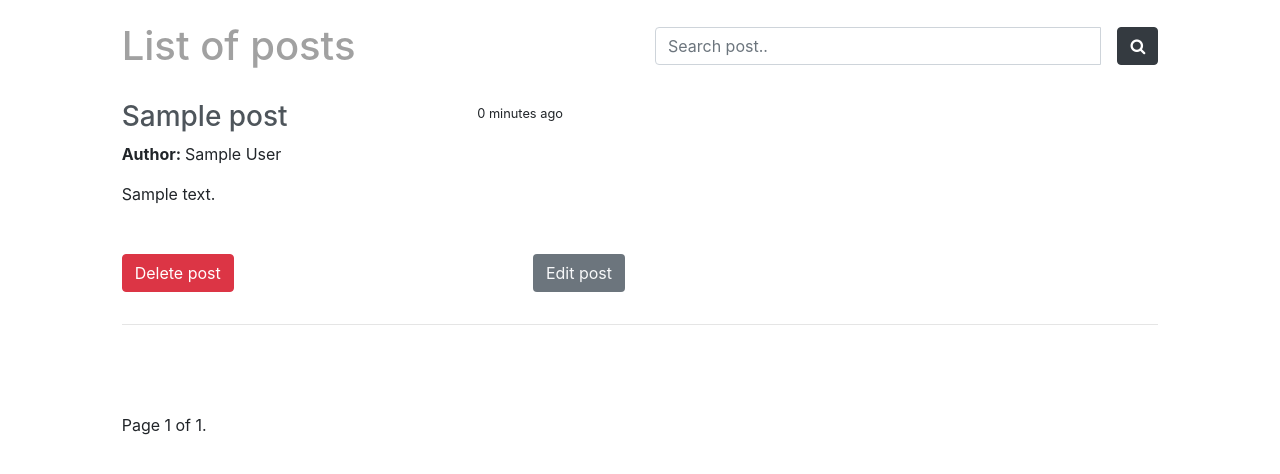
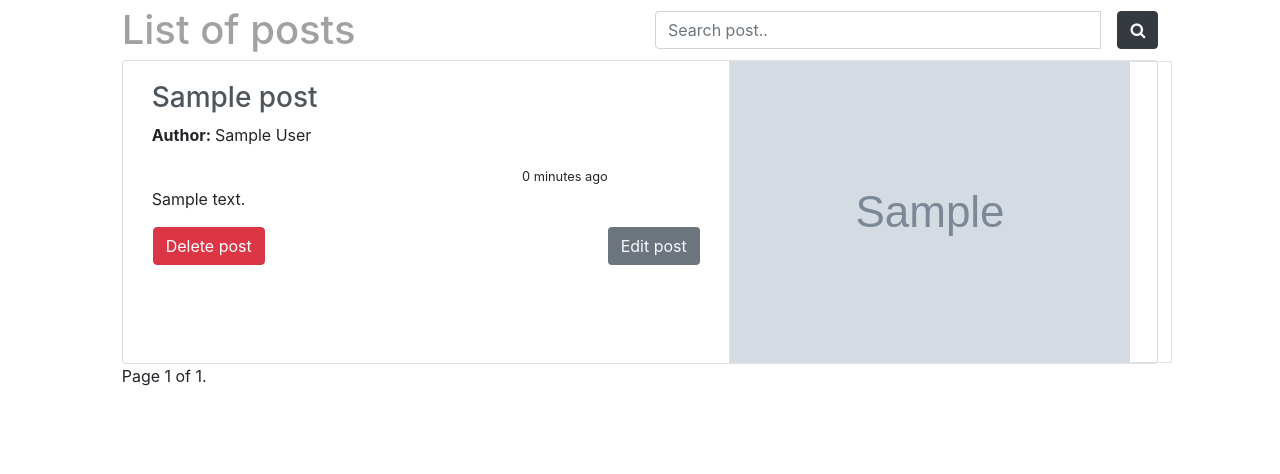
Before and after one commit to rewalkerof/microblog, a Django app: page /posts/ in a window 1280 px wide. Shown: the part 94-568 px from the top of the page. Run offline with Django 3.2, Linux system fonts and the light colour scheme; tables that the repository leaves empty hold one stand-in row (values such as "Sample post"); grey boxes marked "Sample" are stand-in pictures; some libraries are stand-ins or nearby versions.

Commit message:
refactoring posts_list and create template pagination

```diff
--- a/djblog/templates/base.html
+++ b/djblog/templates/base.html
@@ -16,7 +16,7 @@
 <body>
 {#{% include 'messages_display.html' %}#}
 {% include 'navbar.html' %}
-<div class="container-fluid w-80 py-3 col-lg-10 mx-auto">
+<div class="container-fluid">
     {% block content %}
 
     {% endblock %}
--- /dev/null
+++ b/djblog/templates/pagination.html
@@ -0,0 +1,15 @@
+<div class="pagination">
+    <span class="step-links">
+        {% if object_list.has_previous %}
+            <a href="?page={{ object_list.previous_page_number }}&q={{ request.GET.query }}">previous</a>
+        {% endif %}
+
+        <span class="current">
+            Page {{ object_list.number }} of {{ object_list.paginator.num_pages }}.
+        </span>
+
+        {% if object_list.has_next %}
+            <a href="?page={{ object_list.next_page_number }}&q={{ request.GET.query }}">next</a>
+        {% endif %}
+    </span>
+</div>
--- a/djblog/templates/post_list.html
+++ b/djblog/templates/post_list.html
@@ -2,12 +2,12 @@
 
 {% block content %}
     <div class="row">
-        <div class="col col-lg-12">
+        <div class="col-12 col-lg-10 mx-auto">
             <div class="row">
-                <div class="col col-4 ">
+                <div class="col-8 col-lg-6">
                     <h1 class="modal-title title-blog">{{ title }}</h1>
                 </div>
-                <div class="col col-6 align-self-center ml-auto">
+                <div class="col-12 col-lg-6 align-self-center ml-auto">
                     <form action="" method="GET">
                         <div class="input-group">
                             <input class="form-control w100 mr-3" type="text" placeholder="Search post.."
@@ -19,72 +19,54 @@
                     </form>
                 </div>
             </div>
-            <br>
+
             {% for obj in  object_list %}
+                <div class="card">
                     <div class="row">
-                    <div class="col-lg-6 ">
-                        <div class="row">
-                            <div class="col-6 col-lg-8">
+                        <div class="card-block col-12 col-lg-7 px-4">
+                            <div class="card-body">
                                 <h3><a href="{% url 'posts:detail' obj.id %}"
                                        class="subtitle-blog">{{ obj.title }}</a></h3>
                                 {% if obj.draft %}
                                     <h5><i>Drafted</i></h5>
                                 {% endif %}
+
                                 {% if obj.user %}
                                     <p><b>Author: </b> {{ obj.get_full_name | default:obj.user.username }}</p>
                                 {% endif %}
 
-                            </div>
-
                                 <div class="col-4 ml-auto  ">
                                     <small>{{ obj.timestamp|timesince }} ago</small>
                                 </div>
-                        </div>
-                        {{ obj.content }}
-                        <div class="row mt-5">
-                            <p class="col-auto mr-auto"><a href="{% url 'posts:delete' id=obj.id %}"
+
+                                <p class="card-text">{{ obj.content }}</p>
+
+                                <div class="row">
+                                    <p class="mr-auto px-3"><a href="{% url 'posts:delete' id=obj.id %}"
                                                                class="btn btn-danger" role="button">Delete
                                         post</a></p>
-                            <p class="col-auto"><a href="{% url 'posts:edit' id=obj.id %}"
-                                                   class="btn bg-secondary text-light col-lg-offset-5">Edit
+                                    <p><a href="{% url 'posts:edit' id=obj.id %}"
+                                          class="btn bg-secondary text-light">Edit
                                         post</a>
                                     </p>
                                 </div>
                             </div>
-                    <div class="col col-lg-6">
+                        </div>
+
+                        <div class="card-block col-12 col-lg-5 border ">
                             {% if obj.image %}
                                 <div class="row">
-                                {#                                <img src="{{ obj.image.url }}" alt="" class="img-responsive">#}
+                                    <img src="{{ obj.image.url }}" alt="" class="img-responsive">
                                 </div>
                             {% else %}
                                 <h1>NO IMAGE</h1>
                             {% endif %}
-
+                        </div>
+                        {#                    {% cycle "" "<div class='col-lg-12'><hr/></div></div><div class='row'>" %}#}
                     </div>
                 </div>
-
-                {#            {% cycle "" "<div class='col-lg-12'><hr/></div></div><div class='row'>" %}#}
-                <hr>
-                <br>
-                <br>
-                <br>
-
             {% endfor %}
-            <div class="pagination">
-            <span class="step-links">
-                {% if object_list.has_previous %}
-                    <a href="?page={{ object_list.previous_page_number }}&q={{ request.GET.query }}">previous</a>
-                {% endif %}
-
-                <span class="current">
-                    Page {{ object_list.number }} of {{ object_list.paginator.num_pages }}.
-                </span>
-
-                {% if object_list.has_next %}
-                    <a href="?page={{ object_list.next_page_number }}&q={{ request.GET.query }}">next</a>
-                {% endif %}
-            </span>
-            </div>
+            {% include 'pagination.html' %}
         </div>
     </div>
 {% endblock content %}
```
Lines whose indentation alone changed are shown as unchanged.
